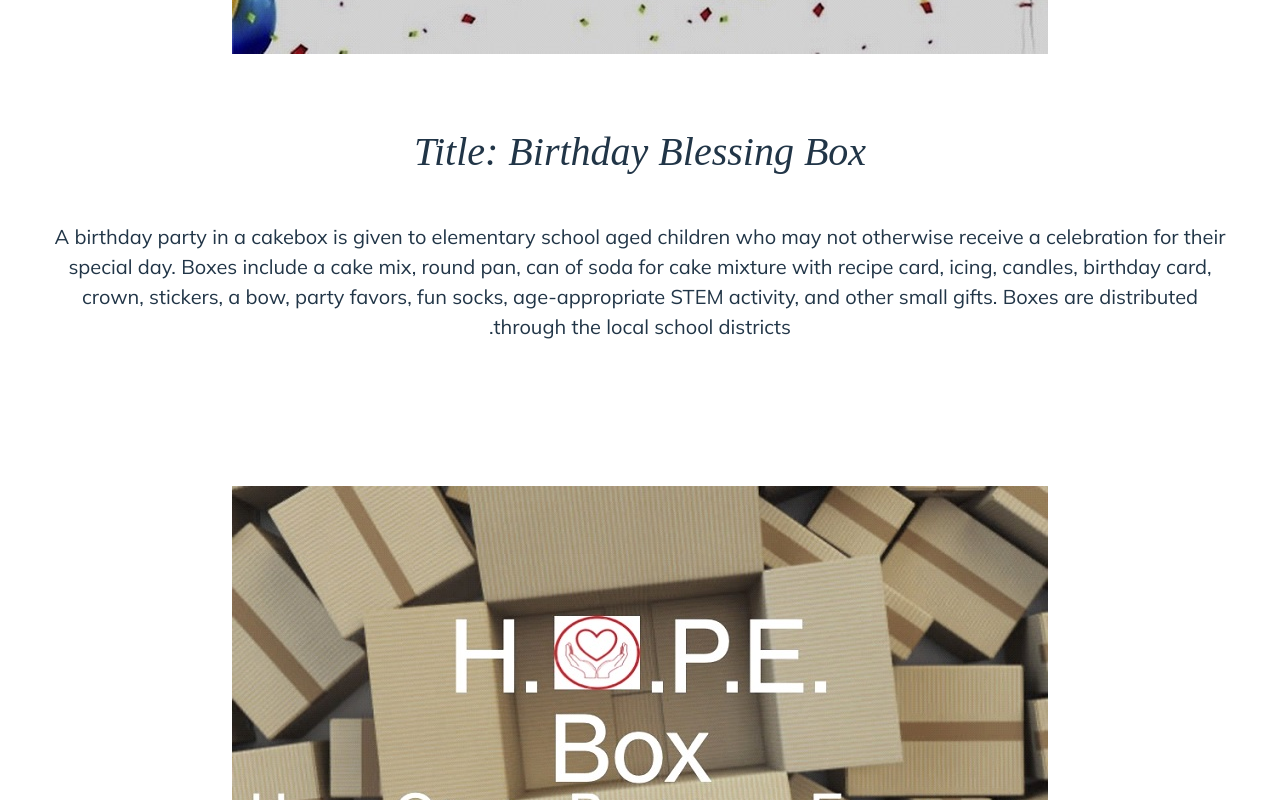
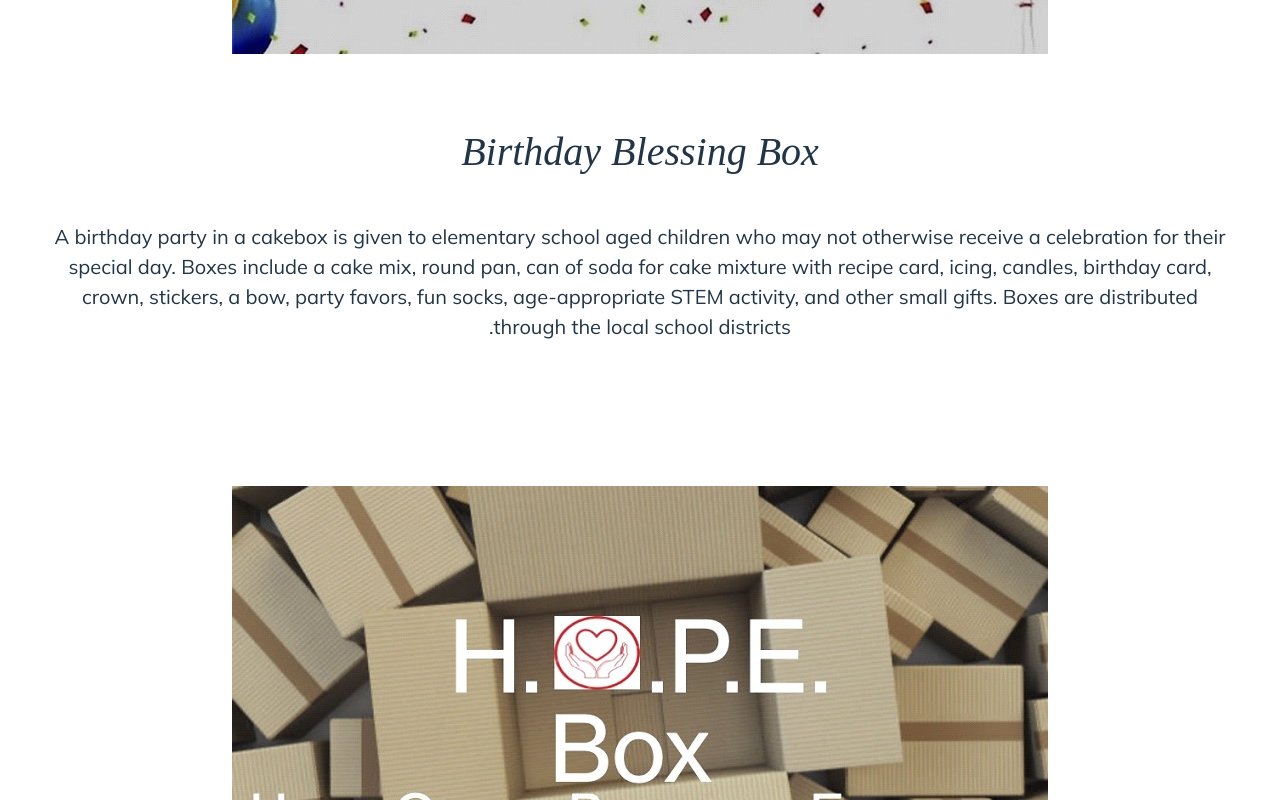
Before and after one commit to SheldonDavis/Sweet-Surrender-Ministry-Center, a React (Vite) app: page / in a window 1280 px wide. Shown: the part 2500-3300 px from the top of the page. Built offline with nearby package versions, Linux system fonts and the light colour scheme; a web font is replaced by a local one.

Commit message:
remove title text from project card

```diff
--- a/src/components/Project.tsx
+++ b/src/components/Project.tsx
@@ -15,7 +15,7 @@ function Project(props: Properties) {
         <img src={image} alt={title} />
       </p>
       <div className={`projectText`}>
-        <h3>Title: {title}</h3>
+        <h3>{title}</h3>
         {description.map((p, i) => {
           return <p key={i}>{p}</p>;
         })}
```
